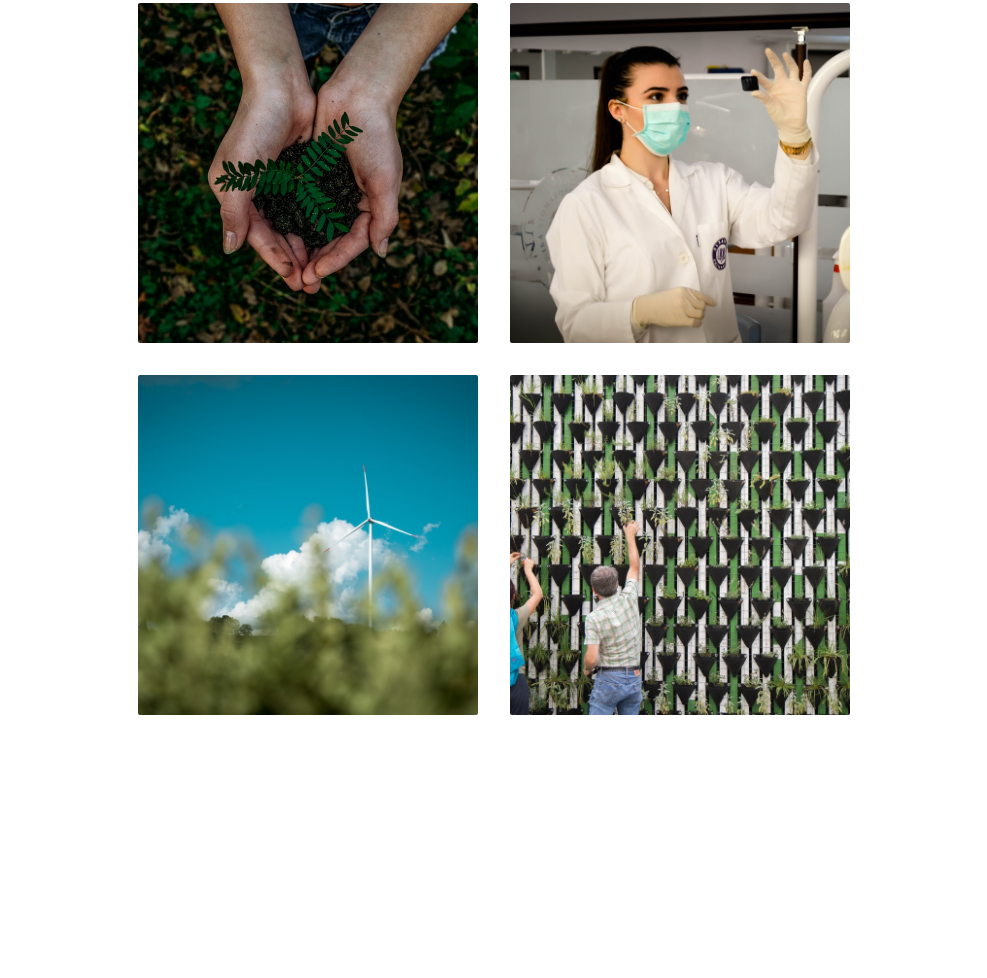
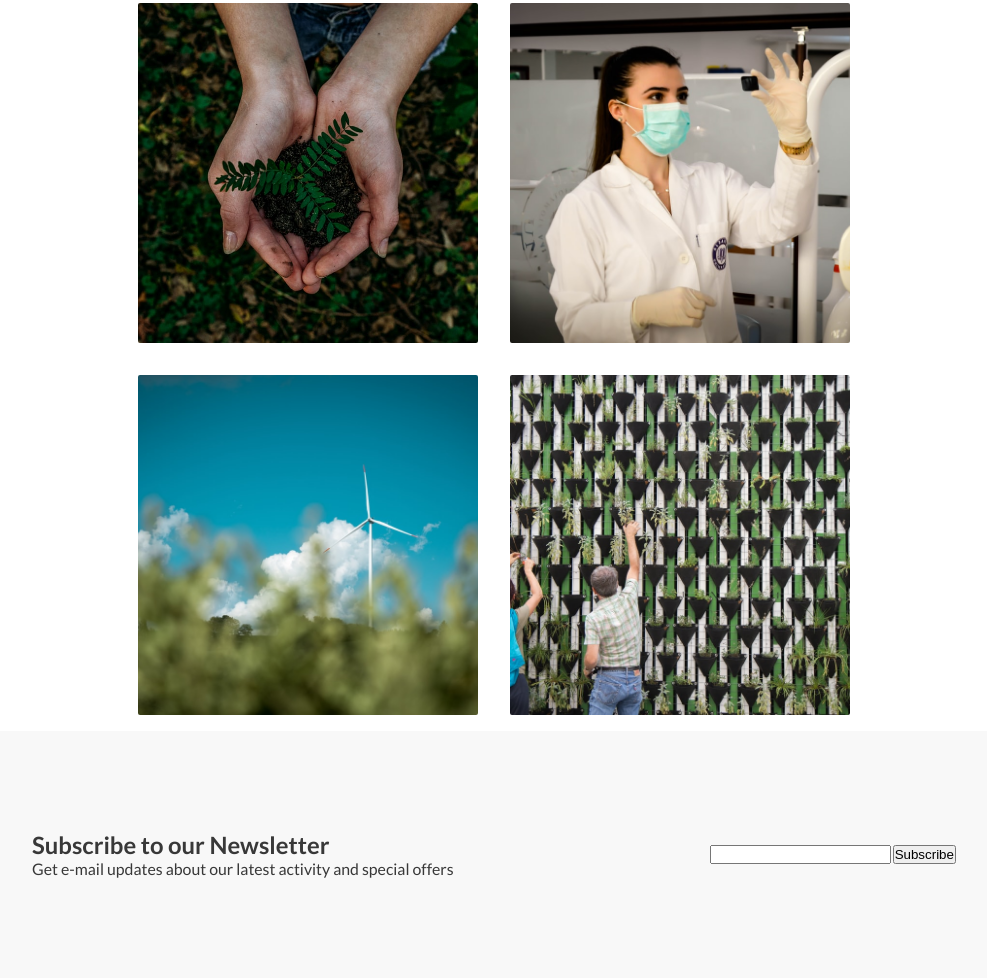
Before and after one commit to ewelina-slepko/website-template, a website: page public/index.html in a window 1280 px wide. Shown: the part 2423-3401 px from the top of the page, without its empty margins (146-1133 px from the left). Before the commit the page ends 3154 px from the top, so only its background shows below. Drawn offline with Linux system fonts and the light colour scheme.

Commit message:
Added newsletter section

```diff
--- a/public/index.html
+++ b/public/index.html
@@ -93,6 +93,17 @@
                     </div>
                 </div>
         </section>
+        <section class="newsletter">
+            <div class="newsletter-info">
+                <h1>Subscribe to our Newsletter</h1>
+                <p>Get e-mail updates about our latest activity and special offers</p>
+            </div>
+            <div class="newsletter-form">
+                <input>
+                <button>Subscribe</button>
+            </div>
+
+        </section>
         <section class="contact">
 
         </section>
--- /dev/null
+++ b/public/sass/layouts/newsletter.scss
@@ -0,0 +1,16 @@
+.newsletter{
+    display: flex;
+    align-items: center;
+    justify-content: space-around;
+    flex-wrap: wrap;
+    background-color: $color-gray-light;
+    padding: 100px 50px
+}
+
+.newsletter-info{
+    font-size: 1.6rem;
+}
+
+.newsletter-form{
+
+}
--- a/public/sass/main.scss
+++ b/public/sass/main.scss
@@ -14,3 +14,4 @@
 @import "layouts/header";
 @import "layouts/alternatives";
 @import "layouts/our-work";
+@import "layouts/newsletter";
```
Also changed, not shown: public/sass/base/_typography.scss (+13 -4 lines).
